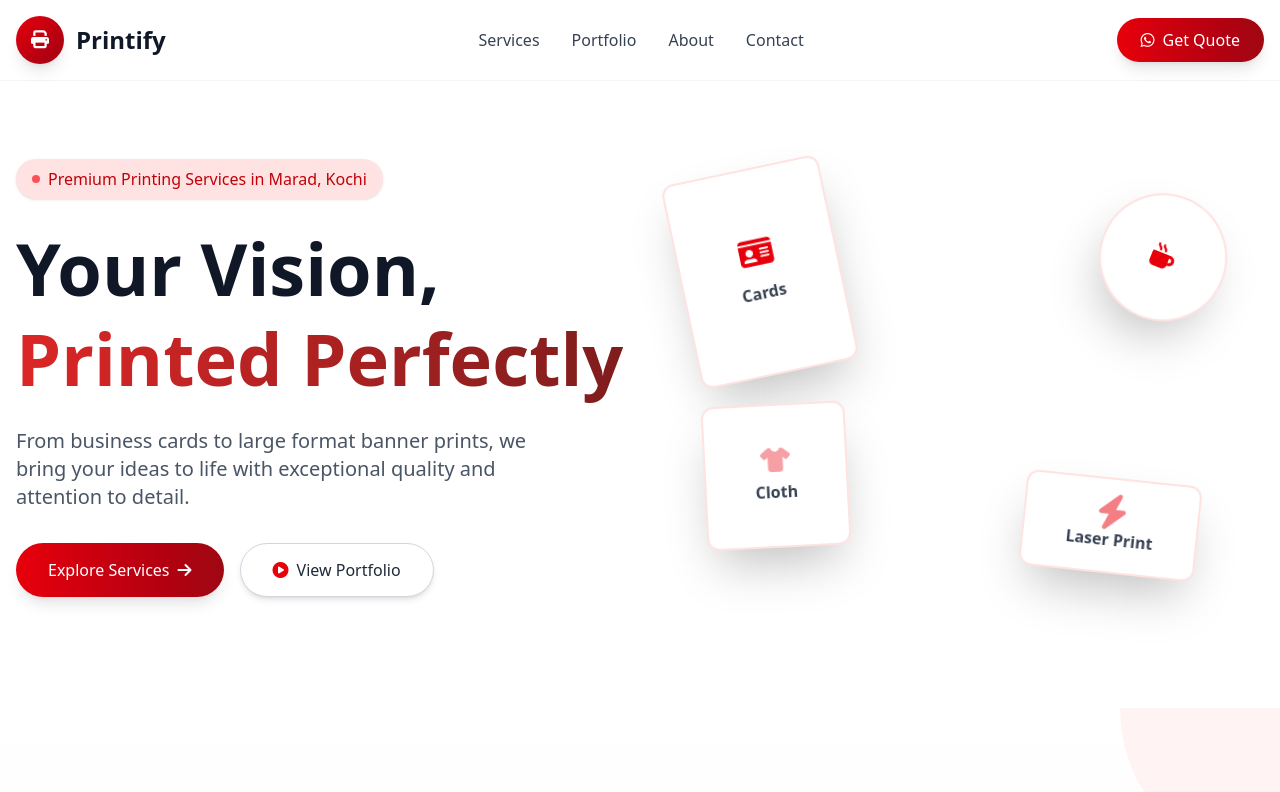
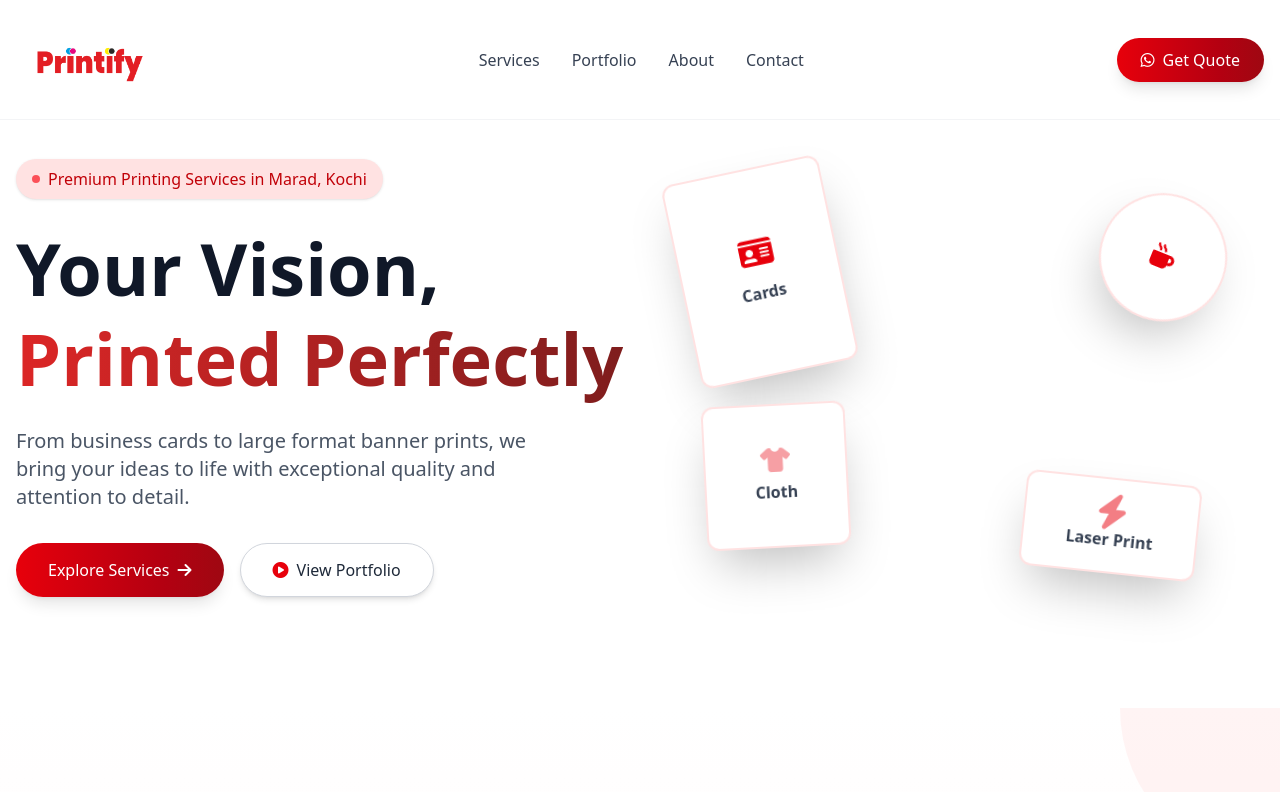
Before and after one commit to ananthu1234ark/printify, a Nuxt app: page / in a window 1280 px wide. Shown: the top 792 px of the page. Built offline with nearby package versions, Linux system fonts and the light colour scheme.

Commit message:
added logo

```diff
--- a/pages/index.vue
+++ b/pages/index.vue
@@ -7,10 +7,7 @@
     >
       <div class="container mx-auto px-4 flex justify-between items-center">
         <div class="flex items-center space-x-3">
-          <div class="w-12 h-12 bg-gradient-to-br from-red-600 to-red-800 rounded-full flex items-center justify-center shadow-lg">
-            <i class="fas fa-print text-white text-lg"></i>
-          </div>
-          <h1 class="text-2xl font-bold text-gray-900">Printify</h1>
+           <img src="/png.png" alt="My Image" class="w-[150px]" />
         </div>
 
         <!-- Desktop Navigation -->
@@ -446,10 +443,7 @@
         <div class="grid grid-cols-1 md:grid-cols-4 gap-8">
           <div class="md:col-span-2 animate-fade-in-up">
             <div class="flex items-center space-x-3 mb-4">
-              <div class="w-12 h-12 bg-gradient-to-br from-red-600 to-red-800 rounded-full flex items-center justify-center shadow-lg">
-                <i class="fas fa-print text-white text-lg"></i>
-              </div>
-              <h3 class="text-xl font-bold">Printify</h3>
+              <img src="/png.png" alt="My Image" class="w-[300px]" />
             </div>
             <p class="text-gray-400 mb-4 max-w-md">
               Your trusted printing partner in Marad, Kochi. We provide high-quality printing services with attention to detail and customer satisfaction.
```
Also changed, not shown: public/png.png (added).
